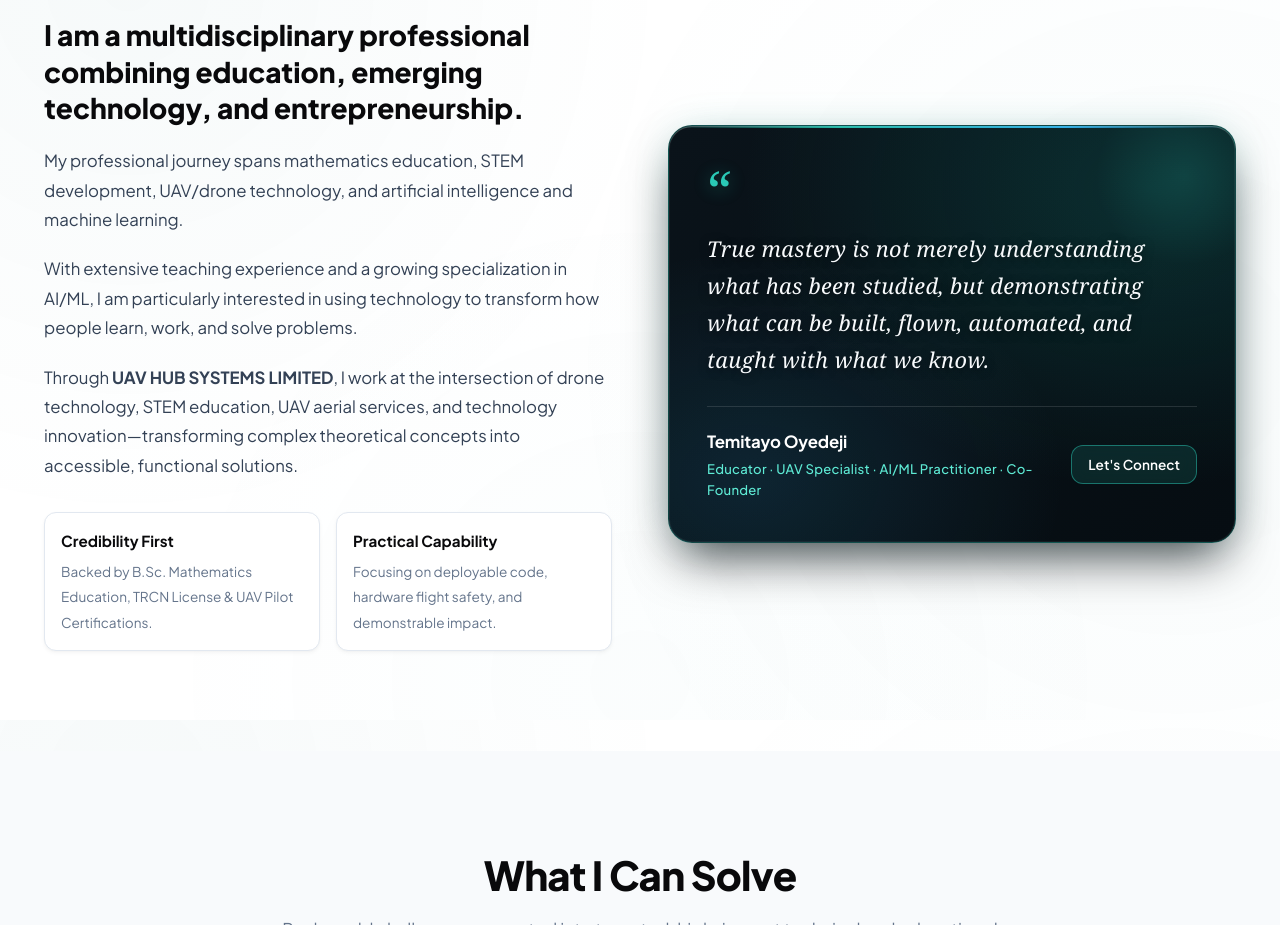
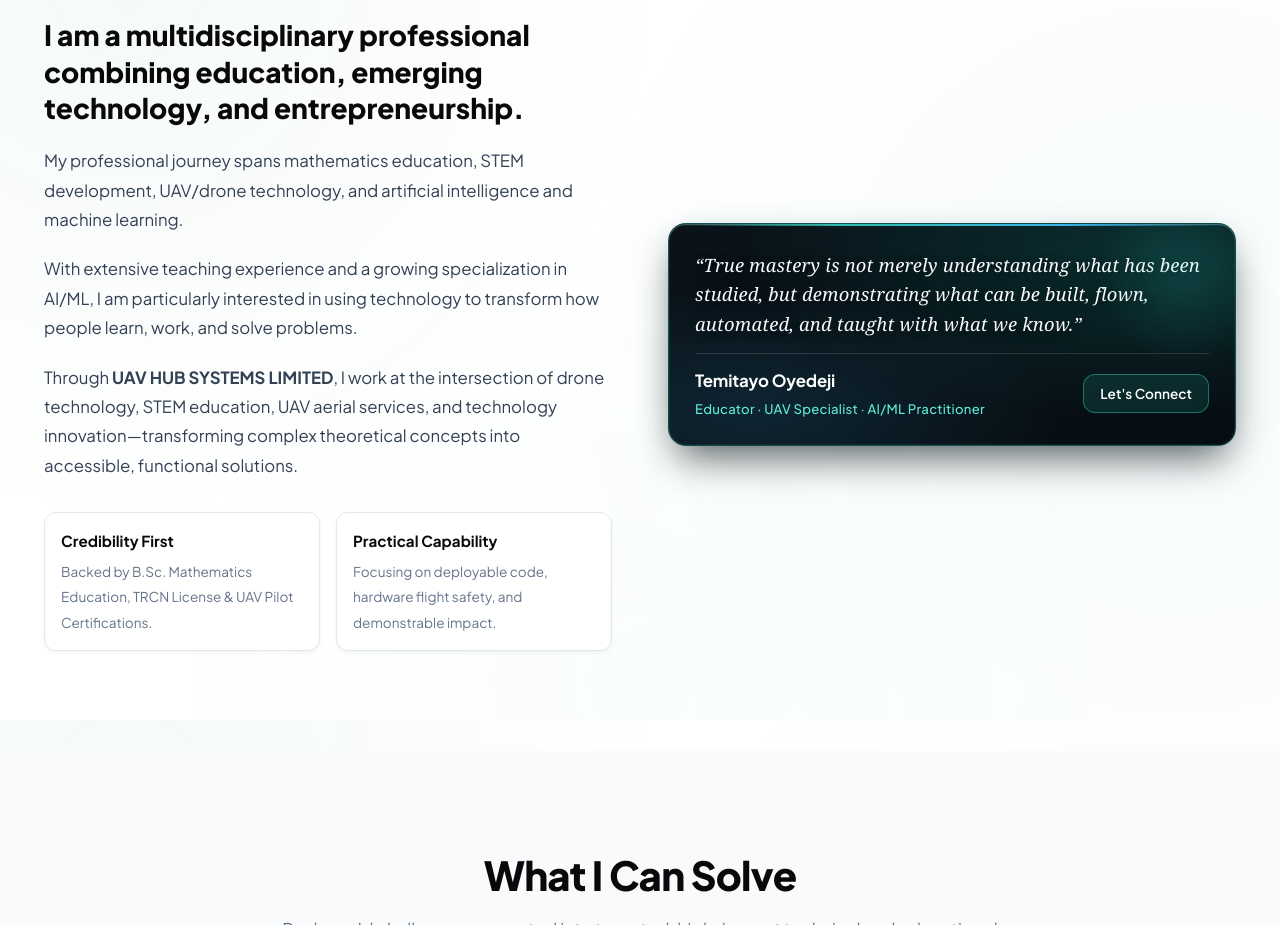
Before and after one commit to Trainbow-7/My-Portfolio, a website: page index.html in a window 1280 px wide. Shown: the part 1680-2605 px from the top of the page. Drawn offline with Linux system fonts and the light colour scheme; animation ran at ten frames a second.

Commit message:
style: refine about highlight quote card layout, remove quote-badge, and snug fit content

```diff
--- a/css/styles.css
+++ b/css/styles.css
@@ -1204,19 +1204,22 @@ ul, ol {
     radial-gradient(100% 100% at 15% 85%, rgba(56, 189, 248, 0.12) 0%, transparent 55%),
     linear-gradient(150deg, #0a131a 0%, #060d12 100%);
   border: 1px solid rgba(45, 212, 191, 0.28);
-  border-radius: var(--radius-xl);
-  padding: 42px 38px;
+  border-radius: var(--radius-lg);
+  padding: 26px 26px;
   box-shadow:
-    0 24px 50px -12px rgba(2, 6, 9, 0.75),
+    0 20px 40px -10px rgba(2, 6, 9, 0.65),
     0 0 0 1px rgba(255, 255, 255, 0.05) inset,
     0 1px 0 0 rgba(255, 255, 255, 0.2) inset,
-    0 0 45px -10px rgba(20, 184, 166, 0.18);
+    0 0 35px -10px rgba(20, 184, 166, 0.15);
   position: relative;
   overflow: hidden;
   color: #ffffff;
   display: flex;
   flex-direction: column;
-  justify-content: space-between;
+  justify-content: flex-start;
+  gap: 14px;
+  align-self: center;
+  width: 100%;
 }
 
 .about-visual-card::before {
@@ -1240,26 +1243,15 @@ ul, ol {
   pointer-events: none;
 }
 
-.quote-badge {
-  font-family: 'Playfair Display', Georgia, serif;
-  font-size: 3.4rem;
-  line-height: 0.8;
-  color: #2dd4bf;
-  margin-bottom: 18px;
-  display: block;
-  filter: drop-shadow(0 2px 10px rgba(45, 212, 191, 0.4));
-  opacity: 0.95;
-}
-
 .about-quote {
   font-family: 'Playfair Display', Georgia, 'Times New Roman', serif;
-  font-size: 1.36rem;
+  font-size: 1.15rem;
   font-style: italic;
   font-weight: 500;
   color: #f8fafc;
-  line-height: 1.7;
-  letter-spacing: 0.015em;
-  margin-bottom: 28px;
+  line-height: 1.62;
+  letter-spacing: 0.01em;
+  margin: 0;
   text-shadow: 0 2px 10px rgba(0, 0, 0, 0.5);
   -webkit-font-smoothing: antialiased;
   -moz-osx-font-smoothing: grayscale;
@@ -1269,10 +1261,10 @@ ul, ol {
   display: flex;
   justify-content: space-between;
   align-items: center;
-  gap: 16px;
+  gap: 14px;
   border-top: 1px solid rgba(255, 255, 255, 0.12);
-  padding-top: 22px;
-  margin-top: auto;
+  padding-top: 14px;
+  margin-top: 0;
   position: relative;
   z-index: 1;
 }
--- a/index.html
+++ b/index.html
@@ -439,15 +439,14 @@
       </div>
 
       <div class="about-visual-card">
-        <div class="quote-badge">“</div>
         <p class="about-quote">
-          True mastery is not merely understanding what has been studied, but demonstrating what can be built, flown,
-          automated, and taught with what we know.
+          “True mastery is not merely understanding what has been studied, but demonstrating what can be built, flown,
+          automated, and taught with what we know.”
         </p>
         <div class="about-card-footer">
           <div>
             <div class="author-title">Temitayo Oyedeji</div>
-            <div class="author-role">Educator · UAV Specialist · AI/ML Practitioner · Co-Founder</div>
+            <div class="author-role">Educator · UAV Specialist · AI/ML Practitioner</div>
           </div>
           <a href="#contact" class="btn btn-outline-sky btn-sm">Let's Connect</a>
         </div>
```
